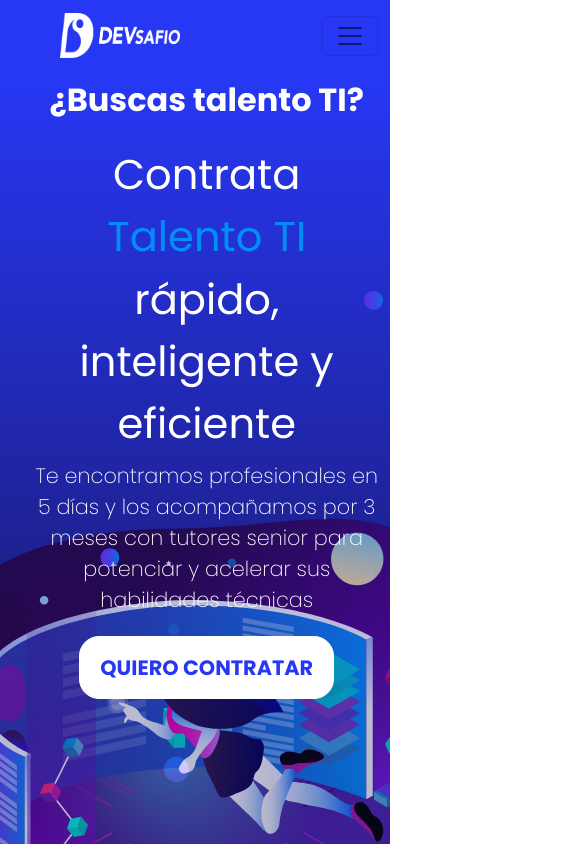
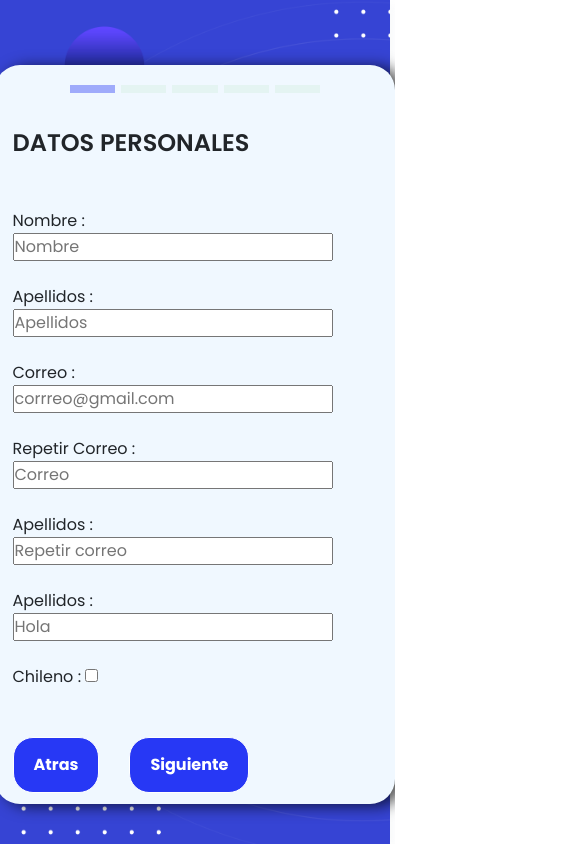
Before and after one commit to dlab-team/c7-frontend, a React (Create React App) app: page / in a window 390 px wide. Shown: the top 844 px of the page, 585 px wide, since content can reach past the window. Built offline with nearby package versions, Linux system fonts and the light colour scheme.

Commit message:
componente manejador de formularios, responsivo, falta factorizarlo

```diff
--- a/public/index.html
+++ b/public/index.html
@@ -8,7 +8,7 @@
     <meta
       name="description"
       content="Web site created using create-react-app"
-    />
+      />
     <link rel="apple-touch-icon" href="%PUBLIC_URL%/logo192.png" />
     <!--
       manifest.json provides metadata used when your web app is installed on a
@@ -39,5 +39,9 @@
       To begin the development, run `npm start` or `yarn start`.
       To create a production bundle, use `npm run build` or `yarn build`.
     -->
+    <script
+      src="https://cdn.jsdelivr.net/npm/bootstrap@5.3.0-alpha1/dist/js/bootstrap.bundle.min.js"
+      integrity="sha384-w76AqPfDkMBDXo30jS1Sgez6pr3x5MlQ1ZAGC+nuZB+EYdgRZgiwxhTBTkF7CXvN"
+      crossorigin="anonymous"></script>
   </body>
 </html>
--- /dev/null
+++ b/src/components/modalForm/ModalForm.js
@@ -0,0 +1,135 @@
+import React from 'react'
+import './modalForm.scss'
+import ilustration from '../../assets/formIlustrationformIlustrat.png'
+
+const ModalForm = () => {
+    return <>
+        <div className='modal-container'>
+
+            <div className='modal-container__ilustration' >
+                <img src={ilustration} alt='ilustracion' />
+            </div>
+
+            <div className='modal-container__form-display' >
+
+                {/* <div className='form__header text__subject ' >
+                    INFORMACION PERSONAL --  (1)
+                </div> */}
+
+                {/* <div className='form__header text__subject ' >
+                    INFORMACION PERSONAL --  (1)
+                </div> */}
+
+
+
+                <div className='form__regiter' >
+                    <FormController />
+                </div>
+
+            </div>
+
+        </div>
+    </>
+}
+
+const TestForm = () => {
+    return <form>
+        <br /> <br />
+        <span>Nombre : </span>
+        <input type={'text'} placeholder='Nombre' /> <br /> <br />
+
+        <span>Apellidos : </span>
+        <input type={'text'} placeholder='Apellidos' /> <br /> <br />
+
+        <span>Correo : </span>
+        <input type={'text'} placeholder='corrreo@gmail.com' /> <br /> <br />
+
+        <span>Repetir Correo : </span>
+        <input type={'text'} placeholder='Correo' /> <br /> <br />
+
+        <span>Apellidos : </span>
+        <input type={'text'} placeholder='Repetir correo' /> <br /> <br />
+
+        <span>Apellidos : </span>
+        <input type={'text'} placeholder='Hola' /> <br /> <br />
+        <span>Chileno : </span>
+        <input type={'checkbox'} /> <br /> <br />
+        <br />
+
+        <div style={{
+            display: 'flex',
+            gap: '30px',
+        }}>
+
+            <input type={'button'} value='Atras'
+                className='btn-app btn-app--blue'
+                data-bs-target="#carouselExampleCaptions"
+                data-bs-slide="prev"
+            />
+            <input type={'button'} value='Siguiente'
+                className='btn-app btn-app--blue'
+                data-bs-target="#carouselExampleCaptions"
+                data-bs-slide="next"
+            />
+        </div>
+    </form >
+
+}
+
+const FormController = () => {
+    return <>
+        <div id="carouselExampleCaptions" className="carousel slide">
+
+            <div className="carousel-indicators indicators-container">
+                <button type="button" data-bs-target="#carouselExampleCaptions" data-bs-slide-to="0" className="form-indicator active" aria-current="true" aria-label="Slide 1"></button>
+                <button type="button" data-bs-target="#carouselExampleCaptions" data-bs-slide-to="1" className='form-indicator' aria-label="Slide 2"></button>
+                <button type="button" data-bs-target="#carouselExampleCaptions" data-bs-slide-to="2" className='form-indicator' aria-label="Slide 3"></button>
+                <button type="button" data-bs-target="#carouselExampleCaptions" data-bs-slide-to="3" className='form-indicator' aria-label="Slide 4"></button>
+                <button type="button" data-bs-target="#carouselExampleCaptions" data-bs-slide-to="4" className='form-indicator' aria-label="Slide 5"></button>
+            </div>
+
+            <div className="carousel-inner" id='form-controll'>
+
+                <div className="carousel-item active">
+                    <span className='text__subject ' >
+                        DATOS PERSONALES
+                    </span>
+
+                    <TestForm />
+                </div>
+
+                <div className="carousel-item">
+                    <span className='text__subject ' >
+                        VEAMOS COMO FUNCIONA
+                    </span>
+                    <TestForm />
+                </div>
+
+                <div className="carousel-item">
+                    <span className='text__subject ' >
+                        PRUEBAS UNITARIAS
+                    </span>
+                    <TestForm />
+                </div>
+
+                <div className="carousel-item">
+                    <span className='text__subject ' >
+                        HABILIDADES TECNICAS
+                    </span>
+                    <TestForm />
+                </div>
+
+                <div className="carousel-item">
+                    <span className='text__subject ' >
+                        DATOS FINALIZADOS
+                    </span>
+                    <TestForm />
+                </div>
+
+            </div>
+
+        </div>
+    </>
+}
+
+export default ModalForm
--- /dev/null
+++ b/src/components/modalForm/modalForm.scss
@@ -0,0 +1,101 @@
+.modal-container {
+  width: 100%;
+  height: 100vh;
+  background-image: url("../../assets/FormBackground.png");
+  background-size: cover;
+
+  display: flex;
+  justify-content: center;
+  align-items: center;
+
+  //   flex-direction: column;
+  box-shadow: 5px 4px 8px rgba(#f8f9fa, 0.8);
+  padding: 20px;
+
+  //   flex-wrap: wrap;
+  position: absolute;
+
+  &__ilustration {
+    position: relative;
+
+    img {
+      width: 40vw;
+    }
+  }
+
+  &__form-display {
+
+    min-width: 400px;
+    width: 80%;
+    height: fit-content;
+    min-height: 90%;
+    background-color: aliceblue;
+    // background-color: rgb(116, 190, 255);
+    box-shadow: 8px 2px 15px rgba(0, 0, 0, 0.7);
+    border-radius: 25px;
+
+    display: flex;
+    flex-direction: column;
+    gap: 25px;
+    padding: 3% 5%;
+
+    .form__header {
+      width: 100%;
+    }
+
+    .form__regiter {
+      width: 100%;
+    }
+  }
+}
+
+.indicators-container {
+  position: absolute;
+  top: 0;
+  opacity: 40%;
+  height: fit-content;
+  transition: all 0.3s ease-in-out;
+
+  .form-indicator {
+    background-color: #b3e5be;
+    min-height: 8px;
+    width: 90%;
+    &:hover {
+      opacity: 100%;
+      transform: scale(1.05);
+    }
+  }
+
+  .active {
+    background-color: #2738f5;
+  }
+
+  &:hover {
+    opacity: 100%;
+    transform: scale(1.05);
+  }
+}
+
+#form-controll {
+  .carousel-item {
+    padding-top: 50px;
+  }
+}
+
+@media screen and (max-width: 760px) {
+  .modal-container {
+    flex-direction: column;
+    justify-content: center;
+    align-items: center;
+    // width: 400px;
+    &__ilustration {
+      img {
+        content-visibility: hidden;
+      }
+    }
+
+    &__form-display {
+      width: 90%;
+    }
+  }
+}
--- a/src/views/home/home.js
+++ b/src/views/home/home.js
@@ -6,12 +6,14 @@ import SectionHomeSystem from "../../components/Section_home_system/index.js";
 import Banner from "../../components/Banner/Banner.js";
 import BigBanner from "../../components/BigBanner/BigBanner.js";
 import ContactForm from "../../components/ContactForm/index.js";
+import ModalForm from "../../components/modalForm/ModalForm";
 
 // encargada de renderizar todos los componentes de la vista home
 const Ui_home = () => {
   return (
     <div>
-      <Navbar />
+      <ModalForm/>
+      {/* <Navbar />
       <BigBanner />
       <Banner />
       <SectionSinJrsNoHaySrs />
@@ -23,7 +25,7 @@ const Ui_home = () => {
           <ContactForm />
         </div>
       </div>
-      <Footer />
+      <Footer /> */}
     </div>
   );
 };
```
Also changed, not shown: src/assets/FormBackground.png (added), src/assets/formIlustrationformIlustrat.png (added).
